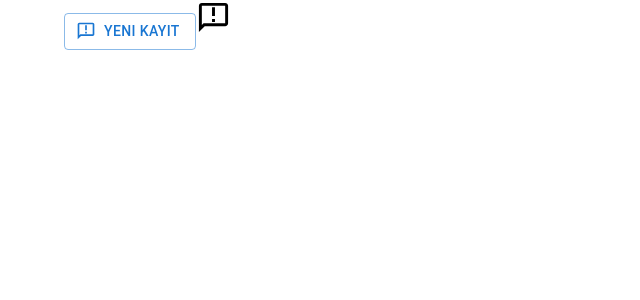
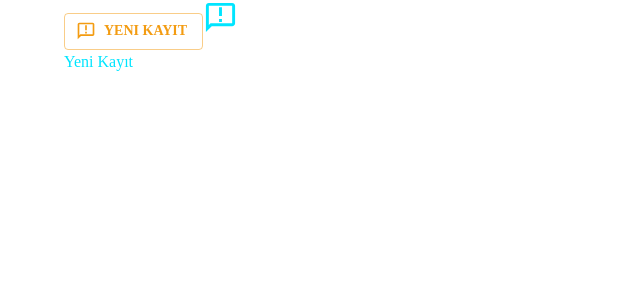
Before and after one commit to eerzik/material-ui-app, a React (Create React App) app: page /create in a window 1280 px wide. Shown: the top 300 px of the page, without its empty margins (0-640 px from the left). Built offline with nearby package versions, Linux system fonts and the light colour scheme; the HTML template or start-up script is replaced by a standard one.

Commit message:
Custom Theme Oluşturma

```diff
--- a/src/App.js
+++ b/src/App.js
@@ -1,18 +1,35 @@
-import {BrowserRouter,Routes,Route} from 'react-router-dom'
+import { BrowserRouter, Routes, Route } from 'react-router-dom'
 import Create from './pages/Create';
 import Notes from './pages/Notes';
+import { createTheme, ThemeProvider } from '@mui/material'
+import {cyan} from '@mui/material/colors'
+const theme = createTheme({
+  palette: {
+    primary: {
+      main: '#f39c12'
+    },
+    secondary:cyan,
 
+  },
+  typography:{
+      fontFamily:'Big Shoulders Display',
+      fontWeightLight:400,
+      fontWeightRegular:500,
+      fontWeightMedium:600,
+      fontWeightBold:700
+  }
+})
 
 function App() {
   return (
-    <div className="App">
-     <BrowserRouter>
-     <Routes>
-      <Route path='/' element={<Notes/>} ></Route>
-      <Route path='create' element={<Create/>} ></Route>
-     </Routes>
-     </BrowserRouter>
-    </div>
+    <ThemeProvider theme={theme} >
+      <BrowserRouter>
+        <Routes>
+          <Route path='/' element={<Notes />} ></Route>
+          <Route path='create' element={<Create />} ></Route>
+        </Routes>
+      </BrowserRouter>
+    </ThemeProvider>
   );
 }
 
--- a/src/index.css
+++ b/src/index.css
@@ -1,4 +1,6 @@
 body {
   margin: 0;
 
+@import url('https://fonts.googleapis.com/css2?family=Big+Shoulders+Display:wght@400;500;600;700&family=Fredoka:wght@300;500&display=swap');
+
 }
--- a/src/index.js
+++ b/src/index.js
@@ -6,7 +6,7 @@ import App from './App';
 
 const root = ReactDOM.createRoot(document.getElementById('root'));
 root.render(
-  <React.StrictMode>
+  // <React.StrictMode>
     <App />
-  </React.StrictMode>
+  // </React.StrictMode>
 );
--- a/src/pages/Create.js
+++ b/src/pages/Create.js
@@ -1,12 +1,13 @@
 import React from 'react';
-import {  Container,Button } from '@mui/material';
+import {  Container,Button, Typography } from '@mui/material';
 import AnnouncementOutlinedIcon from '@mui/icons-material/AnnouncementOutlined';
 const Create = () => {
     return (
         //Container sağdan soldan boşuklar oluştu
         <Container>
-            <Button variant='outlined' startIcon={<AnnouncementOutlinedIcon/>} >Yeni Kayıt</Button>
-         <AnnouncementOutlinedIcon  fontSize='large' ></AnnouncementOutlinedIcon>
+            <Button color="primary" variant='outlined' startIcon={<AnnouncementOutlinedIcon/>} >Yeni Kayıt</Button>
+         <AnnouncementOutlinedIcon color='secondary'  fontSize='large' ></AnnouncementOutlinedIcon>
+         <Typography color='secondary' > Yeni Kayıt </Typography>
         </Container>
     );
 };
```
